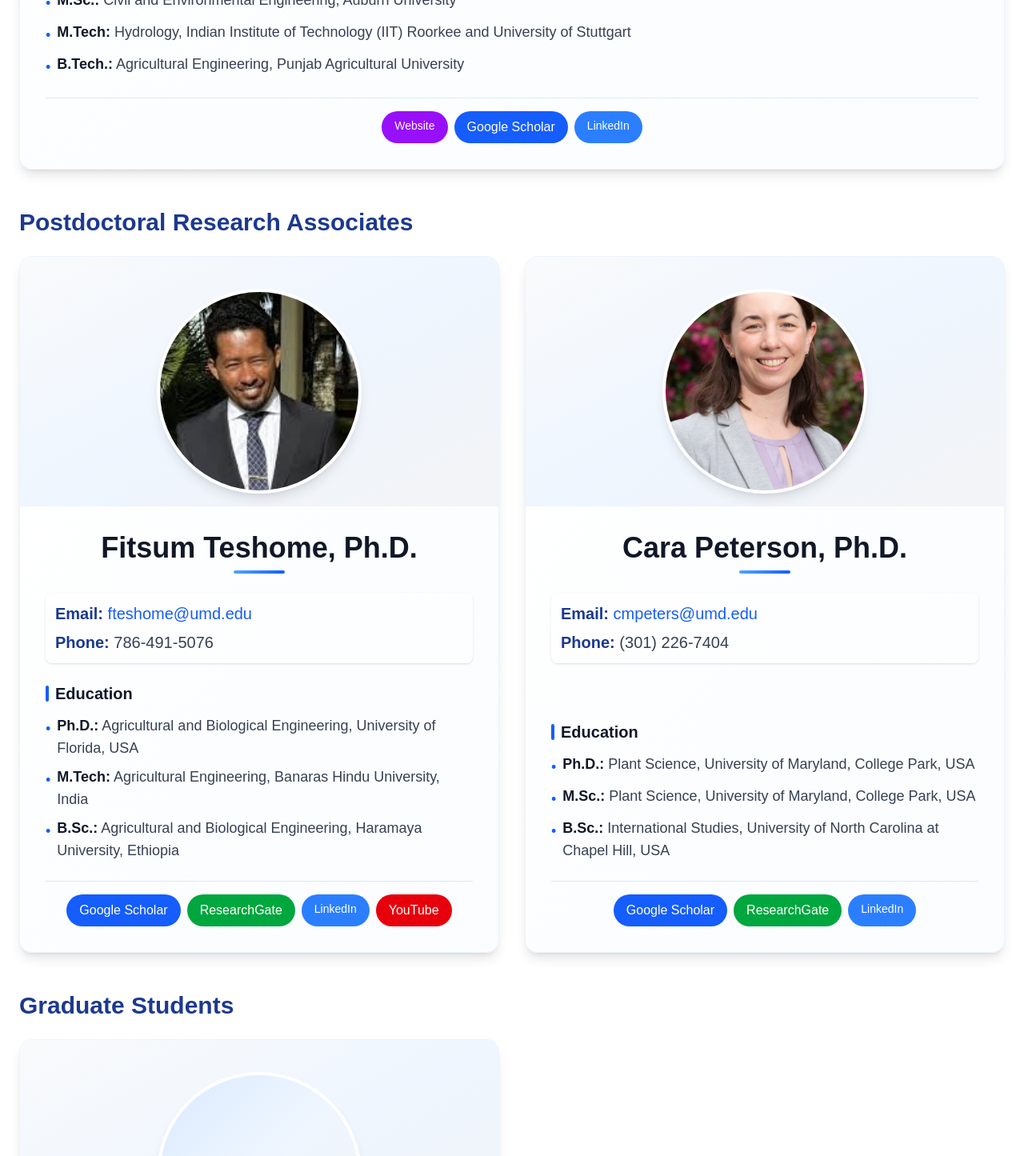
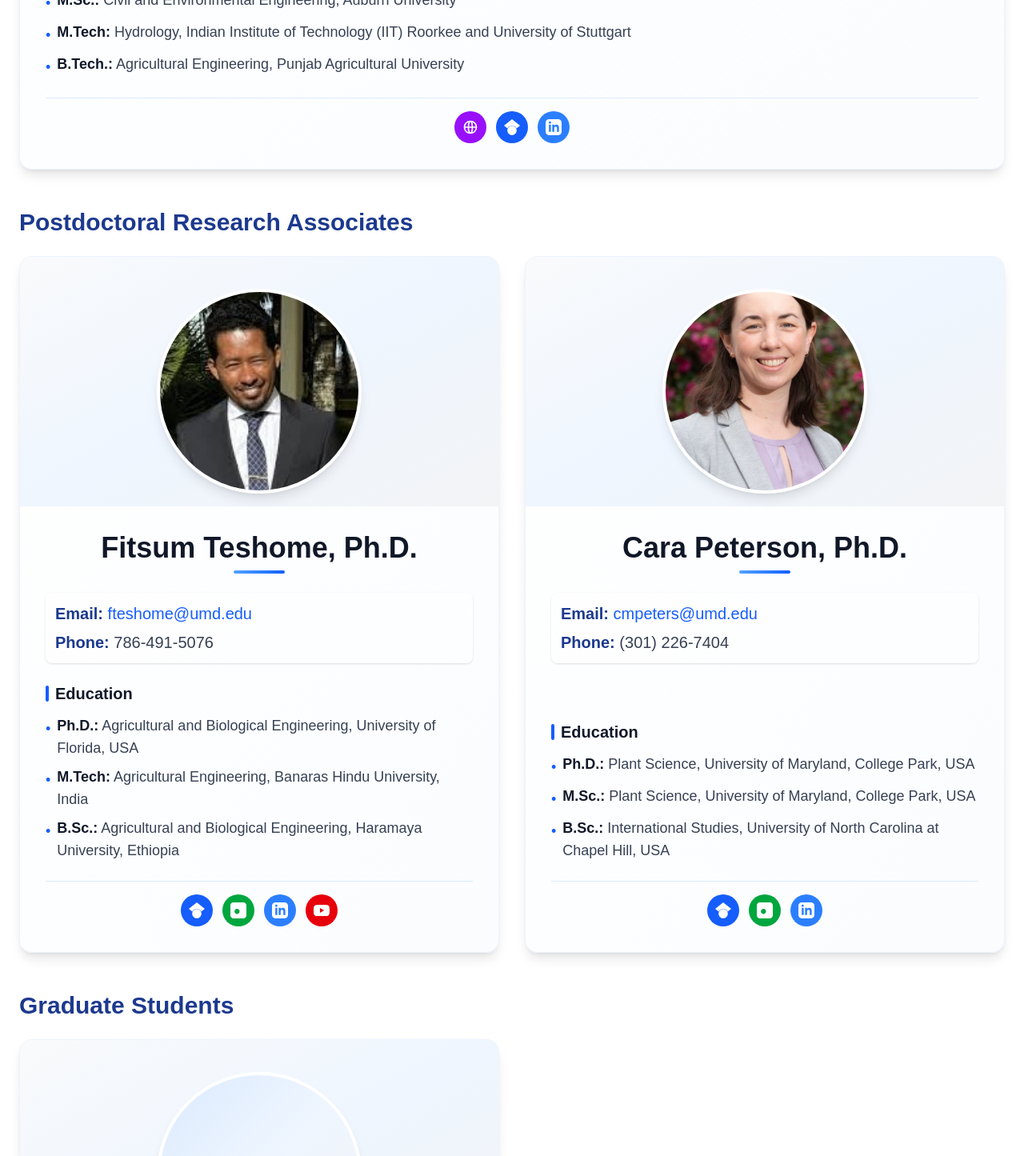
Before and after one commit to f2yapps/academic-lab-website, a Next.js app: page /team in a window 1280 px wide. Shown: the part 1220-2665 px from the top of the page at 80% size. Built offline with nearby package versions, Linux system fonts and the light colour scheme.

Commit message:
Your message

```diff
--- a/app/team/page.tsx
+++ b/app/team/page.tsx
@@ -20,8 +20,10 @@ interface TeamMember {
     researchGate?: string;
     linkedin?: string;
     youtube?: string;
+    twitter?: string;
+    x?: string;
   };
-  category: "PI" | "Postdoctoral Research Associate" | "Graduate Students" | "Undergraduate Students" | "Alumni";
+  category: "PI" | "Postdoctoral Research Associate" | "Graduate Students" | "Undergraduate Students" | "Former Lab Members";
 }
 
 // Team member data - Update this with actual information
@@ -128,7 +130,7 @@ const teamMembers: TeamMember[] = [
     links: {
       linkedin: "https://www.linkedin.com/...",
     },
-    category: "Alumni",
+    category: "Former Lab Members",
   },
 ];
 
@@ -232,15 +234,18 @@ function TeamMemberCard({ member }: { member: TeamMember }) {
 
       {/* Social Links */}
       {member.links && (
-        <div className="flex flex-wrap gap-2 justify-center pt-4 border-t border-blue-100">
+        <div className="flex flex-wrap gap-3 justify-center pt-4 border-t border-blue-100">
           {member.links.website && (
             <a
               href={member.links.website}
               target="_blank"
               rel="noopener noreferrer"
-              className="px-4 py-2 bg-purple-600 text-white rounded-full text-sm font-medium hover:bg-purple-700 hover:shadow-md transition-all duration-200 transform hover:-translate-y-0.5"
+              className="w-10 h-10 flex items-center justify-center bg-purple-600 text-white rounded-full hover:bg-purple-700 hover:shadow-md transition-all duration-200 transform hover:-translate-y-0.5"
+              title="Website"
             >
-              Website
+              <svg className="w-5 h-5" fill="none" stroke="currentColor" viewBox="0 0 24 24">
+                <path strokeLinecap="round" strokeLinejoin="round" strokeWidth={2} d="M21 12a9 9 0 01-9 9m9-9a9 9 0 00-9-9m9 9H3m9 9a9 9 0 01-9-9m9 9c1.657 0 3-4.03 3-9s-1.343-9-3-9m0 18c-1.657 0-3-4.03-3-9s1.343-9 3-9m-9 9a9 9 0 019-9" />
+              </svg>
             </a>
           )}
           {member.links.googleScholar && (
@@ -248,9 +253,12 @@ function TeamMemberCard({ member }: { member: TeamMember }) {
               href={member.links.googleScholar}
               target="_blank"
               rel="noopener noreferrer"
-              className="px-4 py-2 bg-blue-600 text-white rounded-full text-base font-medium hover:bg-blue-700 hover:shadow-md transition-all duration-200 transform hover:-translate-y-0.5"
+              className="w-10 h-10 flex items-center justify-center bg-blue-600 text-white rounded-full hover:bg-blue-700 hover:shadow-md transition-all duration-200 transform hover:-translate-y-0.5"
+              title="Google Scholar"
             >
-              Google Scholar
+              <svg className="w-5 h-5" fill="currentColor" viewBox="0 0 24 24">
+                <path d="M5.242 13.769L0 9.5 12 0l12 9.5-5.242 4.269C17.548 11.249 14.978 9.5 12 9.5c-2.977 0-5.548 1.748-6.758 4.269zM12 10a7 7 0 1 0 0 14 7 7 0 0 0 0-14z"/>
+              </svg>
             </a>
           )}
           {member.links.researchGate && (
@@ -258,9 +266,12 @@ function TeamMemberCard({ member }: { member: TeamMember }) {
               href={member.links.researchGate}
               target="_blank"
               rel="noopener noreferrer"
-              className="px-4 py-2 bg-green-600 text-white rounded-full text-base font-medium hover:bg-green-700 hover:shadow-md transition-all duration-200 transform hover:-translate-y-0.5"
+              className="w-10 h-10 flex items-center justify-center bg-green-600 text-white rounded-full hover:bg-green-700 hover:shadow-md transition-all duration-200 transform hover:-translate-y-0.5"
+              title="ResearchGate"
             >
-              ResearchGate
+              <svg className="w-5 h-5" fill="currentColor" viewBox="0 0 24 24">
+                <path d="M19.555 0H4.445C1.996 0 0 1.996 0 4.445v15.111C0 22.004 1.996 24 4.445 24h15.111C22.004 24 24 22.004 24 19.555V4.445C24 1.996 22.004 0 19.555 0zm-9.555 17.333c-2.133 0-3.867-1.733-3.867-3.867s1.733-3.867 3.867-3.867 3.867 1.733 3.867 3.867-1.733 3.867-3.867 3.867z"/>
+              </svg>
             </a>
           )}
           {member.links.linkedin && (
@@ -268,9 +279,12 @@ function TeamMemberCard({ member }: { member: TeamMember }) {
               href={member.links.linkedin}
               target="_blank"
               rel="noopener noreferrer"
-              className="px-4 py-2 bg-blue-500 text-white rounded-full text-sm font-medium hover:bg-blue-600 hover:shadow-md transition-all duration-200 transform hover:-translate-y-0.5"
+              className="w-10 h-10 flex items-center justify-center bg-blue-500 text-white rounded-full hover:bg-blue-600 hover:shadow-md transition-all duration-200 transform hover:-translate-y-0.5"
+              title="LinkedIn"
             >
-              LinkedIn
+              <svg className="w-5 h-5" fill="currentColor" viewBox="0 0 24 24">
+                <path d="M19 0h-14c-2.761 0-5 2.239-5 5v14c0 2.761 2.239 5 5 5h14c2.762 0 5-2.239 5-5v-14c0-2.761-2.238-5-5-5zm-11 19h-3v-11h3v11zm-1.5-12.268c-.966 0-1.75-.79-1.75-1.764s.784-1.764 1.75-1.764 1.75.79 1.75 1.764-.783 1.764-1.75 1.764zm13.5 12.268h-3v-5.604c0-3.368-4-3.113-4 0v5.604h-3v-11h3v1.765c1.396-2.586 7-2.777 7 2.476v6.759z"/>
+              </svg>
             </a>
           )}
           {member.links.youtube && (
@@ -278,9 +292,38 @@ function TeamMemberCard({ member }: { member: TeamMember }) {
               href={member.links.youtube}
               target="_blank"
               rel="noopener noreferrer"
-              className="px-4 py-2 bg-red-600 text-white rounded-full text-base font-medium hover:bg-red-700 hover:shadow-md transition-all duration-200 transform hover:-translate-y-0.5"
+              className="w-10 h-10 flex items-center justify-center bg-red-600 text-white rounded-full hover:bg-red-700 hover:shadow-md transition-all duration-200 transform hover:-translate-y-0.5"
+              title="YouTube"
             >
-              YouTube
+              <svg className="w-5 h-5" fill="currentColor" viewBox="0 0 24 24">
+                <path d="M23.498 6.186a3.016 3.016 0 0 0-2.122-2.136C19.505 3.545 12 3.545 12 3.545s-7.505 0-9.377.505A3.017 3.017 0 0 0 .502 6.186C0 8.07 0 12 0 12s0 3.93.502 5.814a3.016 3.016 0 0 0 2.122 2.136c1.871.505 9.376.505 9.376.505s7.505 0 9.377-.505a3.015 3.015 0 0 0 2.122-2.136C24 15.93 24 12 24 12s0-3.93-.502-5.814zM9.545 15.568V8.432L15.818 12l-6.273 3.568z"/>
+              </svg>
+            </a>
+          )}
+          {member.links.x && (
+            <a
+              href={member.links.x}
+              target="_blank"
+              rel="noopener noreferrer"
+              className="w-10 h-10 flex items-center justify-center bg-black text-white rounded-full hover:bg-gray-800 hover:shadow-md transition-all duration-200 transform hover:-translate-y-0.5"
+              title="X"
+            >
+              <svg className="w-5 h-5" fill="currentColor" viewBox="0 0 24 24">
+                <path d="M18.244 2.25h3.308l-7.227 8.26 8.502 11.24H16.17l-5.214-6.817L4.99 21.75H1.68l7.73-8.835L1.254 2.25H8.08l4.713 6.231zm-1.161 17.52h1.833L7.084 4.126H5.117z"/>
+              </svg>
+            </a>
+          )}
+          {member.links.twitter && (
+            <a
+              href={member.links.twitter}
+              target="_blank"
+              rel="noopener noreferrer"
+              className="w-10 h-10 flex items-center justify-center bg-sky-500 text-white rounded-full hover:bg-sky-600 hover:shadow-md transition-all duration-200 transform hover:-translate-y-0.5"
+              title="Twitter"
+            >
+              <svg className="w-5 h-5" fill="currentColor" viewBox="0 0 24 24">
+                <path d="M23.953 4.57a10 10 0 01-2.825.775 4.958 4.958 0 002.163-2.723c-.951.555-2.005.959-3.127 1.184a4.92 4.92 0 00-8.384 4.482C7.69 8.095 4.067 6.13 1.64 3.162a4.822 4.822 0 00-.666 2.475c0 1.71.87 3.213 2.188 4.096a4.904 4.904 0 01-2.228-.616v.06a4.923 4.923 0 003.946 4.827 4.996 4.996 0 01-2.212.085 4.936 4.936 0 004.604 3.417 9.867 9.867 0 01-6.102 2.105c-.39 0-.779-.023-1.17-.067a13.995 13.995 0 007.557 2.209c9.053 0 13.998-7.496 13.998-13.985 0-.21 0-.42-.015-.63A9.935 9.935 0 0024 4.59z"/>
+              </svg>
             </a>
           )}
         </div>
@@ -295,7 +338,7 @@ export default function Page() {
   const postdocs = teamMembers.filter((m) => m.category === "Postdoctoral Research Associate");
   const gradStudents = teamMembers.filter((m) => m.category === "Graduate Students");
   const undergradStudents = teamMembers.filter((m) => m.category === "Undergraduate Students");
-  const alumni = teamMembers.filter((m) => m.category === "Alumni");
+  const formerMembers = teamMembers.filter((m) => m.category === "Former Lab Members");
 
   return (
     <div className="min-h-screen">
@@ -348,12 +391,12 @@ export default function Page() {
           </div>
         )}
 
-        {/* Alumni */}
-        {alumni.length > 0 && (
+        {/* Former Lab Members */}
+        {formerMembers.length > 0 && (
           <div className="mb-8 sm:mb-12">
-            <h2 className="text-xl sm:text-2xl md:text-3xl font-semibold text-blue-900 mb-4 sm:mb-6">Alumni</h2>
+            <h2 className="text-xl sm:text-2xl md:text-3xl font-semibold text-blue-900 mb-4 sm:mb-6">Former Lab Members</h2>
             <div className="grid grid-cols-1 md:grid-cols-2 gap-6 sm:gap-8">
-              {alumni.map((member) => (
+              {formerMembers.map((member) => (
                 <TeamMemberCard key={member.name} member={member} />
               ))}
             </div>
```
Also changed, not shown: app/apps/page.tsx (line endings or trailing spaces), src/components/layout/Banner.tsx (line endings or trailing spaces), src/components/layout/Footer.tsx (line endings or trailing spaces).
